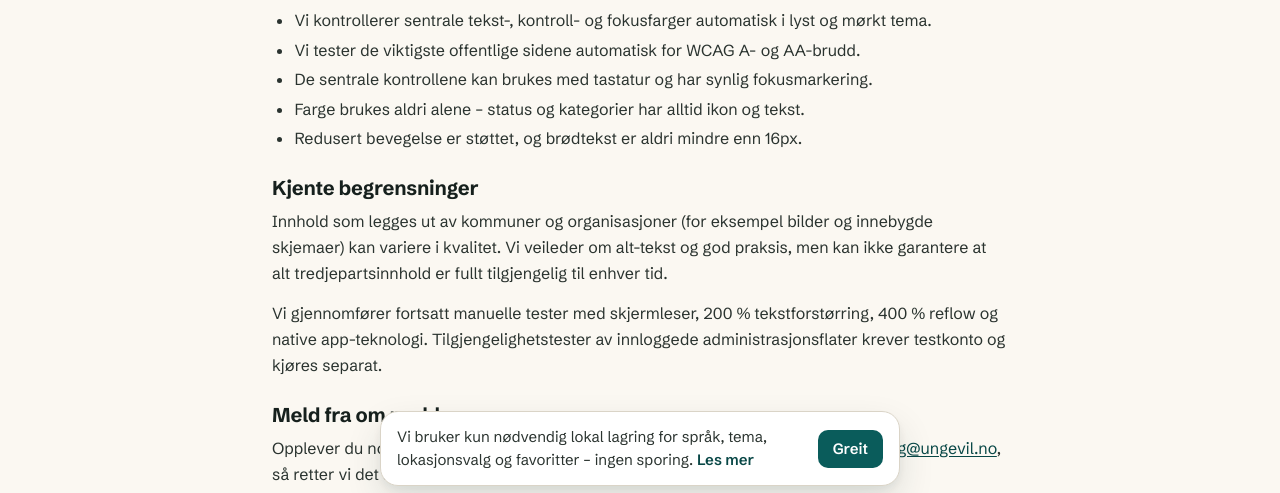
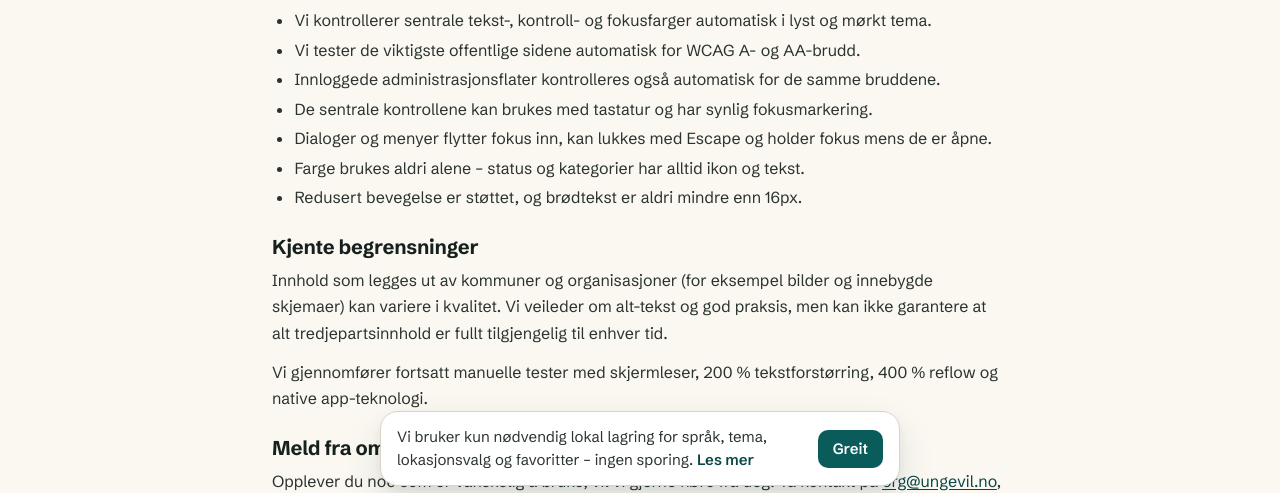
Before and after one commit to Unge-Vil/Skjer-det-noe-, a Next.js app: page /tilgjengelighet in a window 1280 px wide. Shown: the part 302-795 px from the top of the page. Built offline with nearby package versions, Linux system fonts and the light colour scheme; no server answers; the database is empty; a web font is replaced by a local one.

Commit message:
docs(a11y): reflect keyboard dialogs + automated admin-surface checks in accessibility statement

```diff
--- a/app/tilgjengelighet/page.tsx
+++ b/app/tilgjengelighet/page.tsx
@@ -31,7 +31,9 @@ export default async function TilgjengelighetPage() {
           <ul>
             <li>Vi kontrollerer sentrale tekst-, kontroll- og fokusfarger automatisk i lyst og mørkt tema.</li>
             <li>Vi tester de viktigste offentlige sidene automatisk for WCAG A- og AA-brudd.</li>
+            <li>Innloggede administrasjonsflater kontrolleres også automatisk for de samme bruddene.</li>
             <li>De sentrale kontrollene kan brukes med tastatur og har synlig fokusmarkering.</li>
+            <li>Dialoger og menyer flytter fokus inn, kan lukkes med Escape og holder fokus mens de er åpne.</li>
             <li>Farge brukes aldri alene – status og kategorier har alltid ikon og tekst.</li>
             <li>Redusert bevegelse er støttet, og brødtekst er aldri mindre enn 16px.</li>
           </ul>
@@ -44,8 +46,7 @@ export default async function TilgjengelighetPage() {
           </p>
           <p>
             Vi gjennomfører fortsatt manuelle tester med skjermleser, 200 % tekstforstørring, 400 % reflow og
-            native app-teknologi. Tilgjengelighetstester av innloggede administrasjonsflater krever testkonto og
-            kjøres separat.
+            native app-teknologi.
           </p>
 
           <h2>Meld fra om problemer</h2>
```
